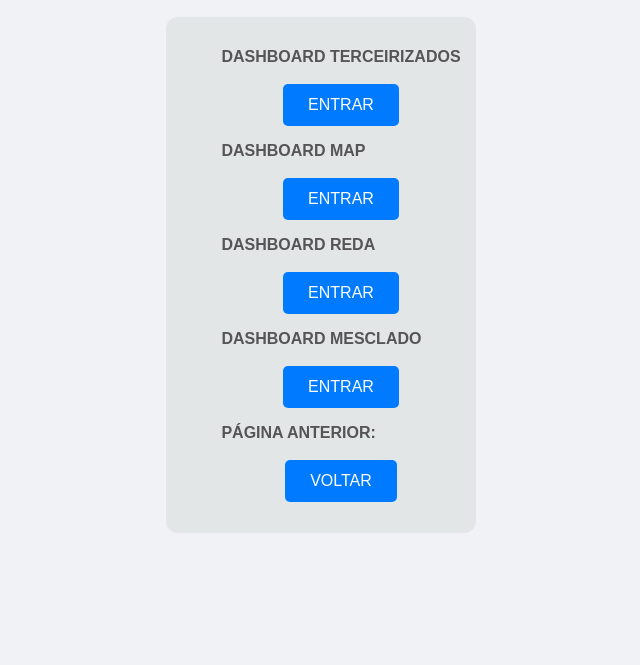
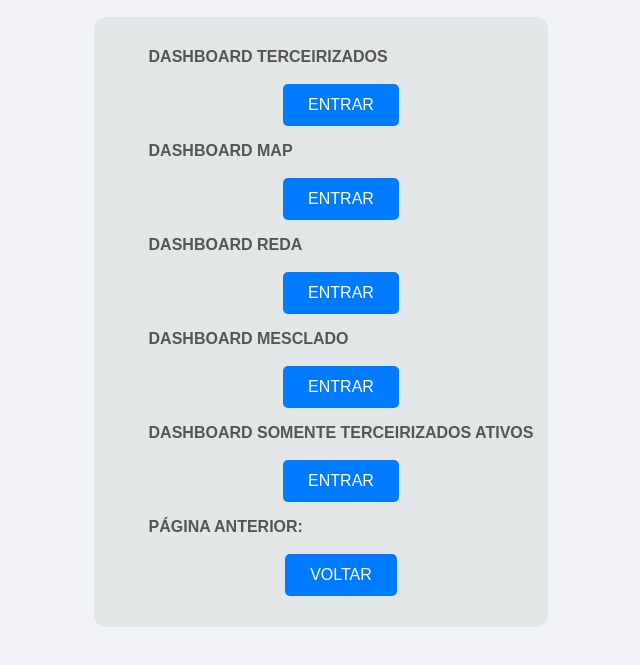
Before and after one commit to RobsonSantos3795/Secretaria_da_Educacao_do_Estado_da_Bahia, a plain HTML site: page cst.html in a window 1280 px wide. Shown: the part 111-776 px from the top of the page, without its empty margins (319-959 px from the left). Drawn offline with Linux system fonts and the light colour scheme.

Commit message:
Update cst.html
Adição de Novo Dashboard

```diff
--- a/cst.html
+++ b/cst.html
@@ -48,6 +48,12 @@
     </div>
     <div>
         <ul>
+            <label>DASHBOARD SOMENTE TERCEIRIZADOS ATIVOS</label>
+            <button onclick="ativos()">ENTRAR</button>
+        </ul>
+    </div>
+    <div>
+        <ul>
 
                 <label>PÁGINA ANTERIOR:</label>
                 <button onclick="inicio2()">VOLTAR</button>
```
